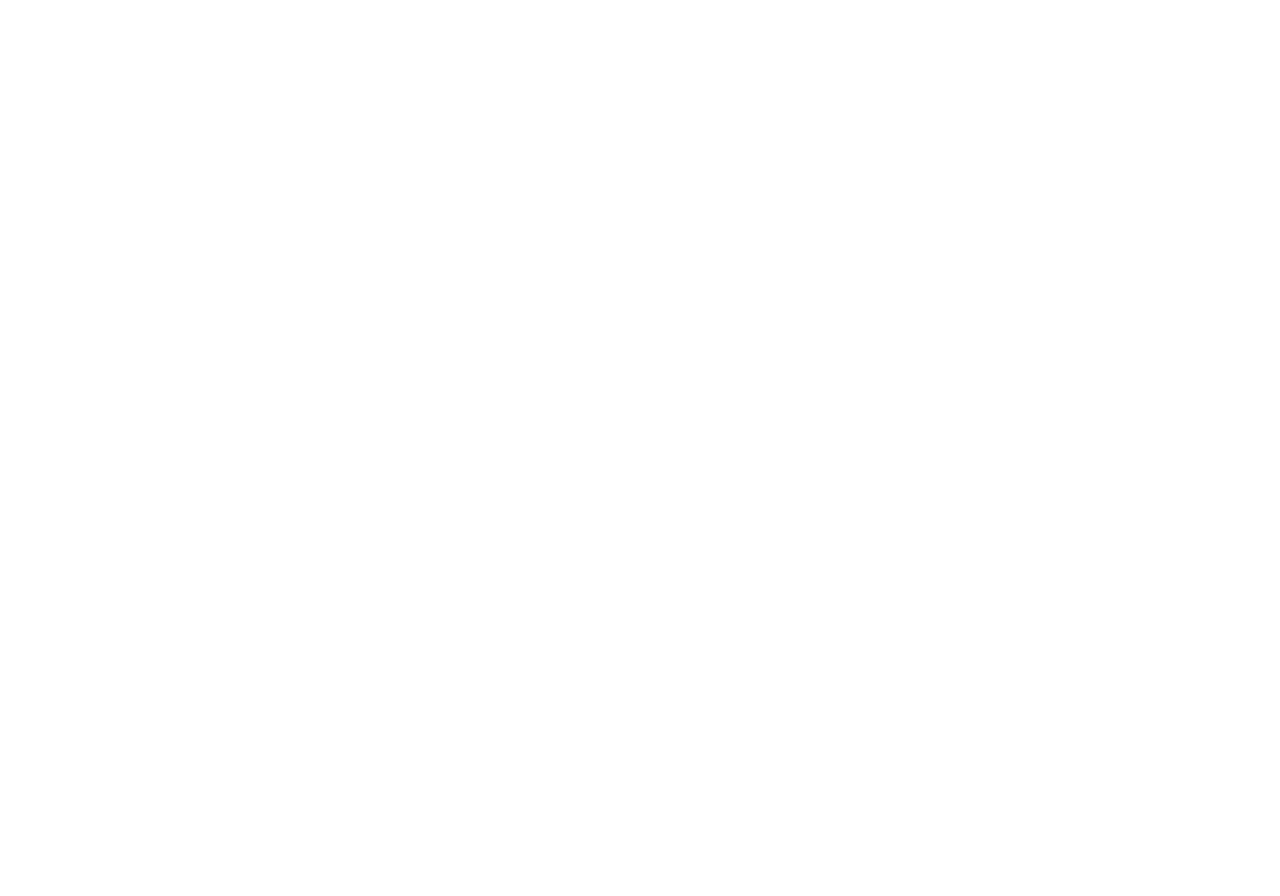
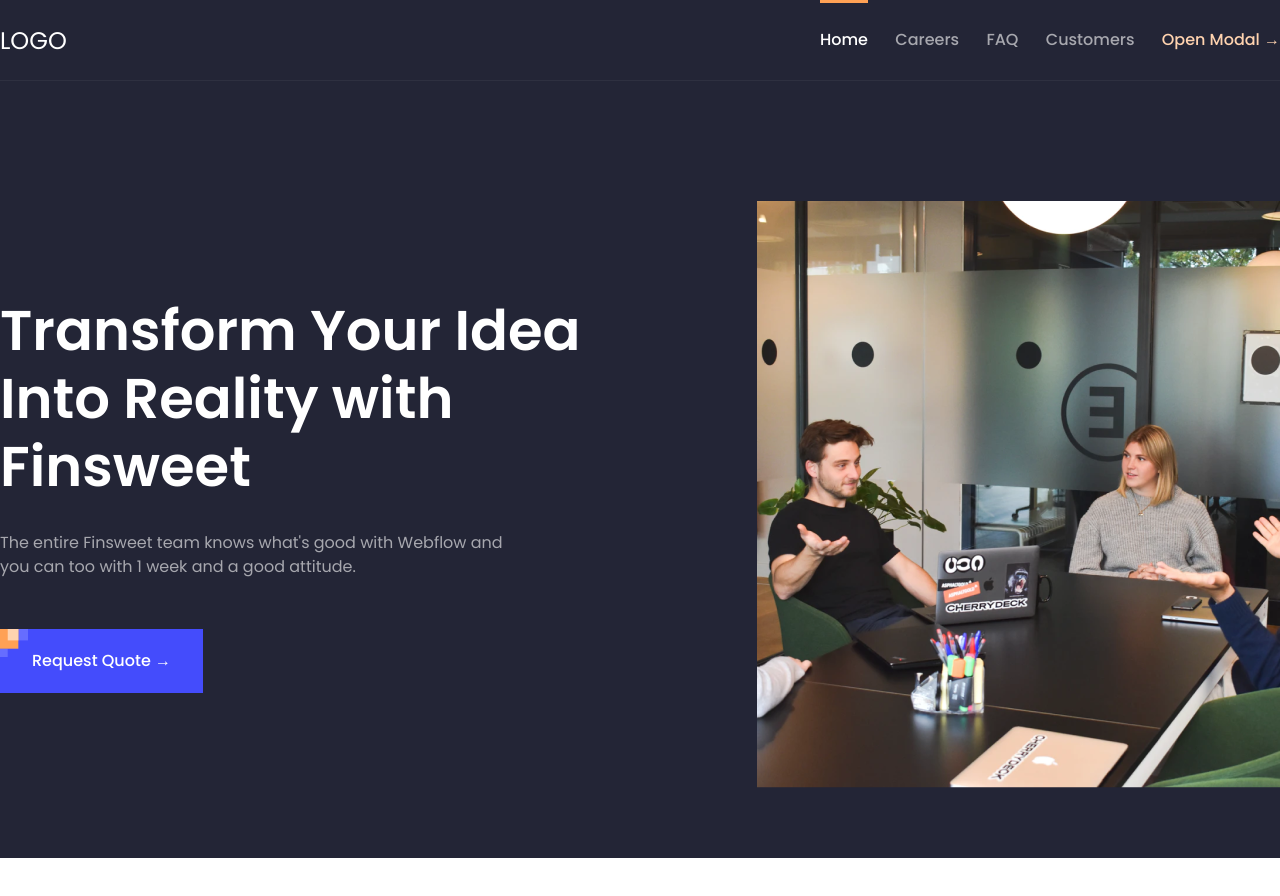
Before and after one commit to limassola/test-convert, a plain HTML site: page index.html in a window 1280 px wide. Before the commit the page ends 800 px from the top, so only its background shows below. Drawn offline with Linux system fonts and the light colour scheme.

Commit message:
feat: сверсать header

```diff
--- /dev/null
+++ b/Pages/index.css
@@ -0,0 +1,27 @@
+/* Fonts */
+  @import url('https://fonts.googleapis.com/css2?family=Poppins:wght@400;500;600&display=swap');
+
+/* Container */
+@import url(../blocks/container/container.css);
+
+/* Page */
+@import url(../blocks/page/page.css);
+
+/* Sections */
+@import url(../blocks/section/_home/section_home.css);
+
+/* Navbar */
+@import url(../blocks/navbar/navbar.css);
+@import url(../blocks/navbar/__logo/navbar__logo.css);
+
+/* Nav */
+@import url(../blocks/nav/nav.css);
+@import url(../blocks/nav/__item/nav__item.css);
+@import url(../blocks/nav/__item/_active/nav__item_active.css);
+
+/* Header */
+@import url(../blocks/header/header.css);
+@import url(../blocks/header/__title/header__title.css);
+@import url(../blocks/header/__text/header__text.css);
+@import url(../blocks/header/__button/header__button.css);
+@import url(../blocks/header/__button/header__button-image.css);
--- /dev/null
+++ b/blocks/container/container.css
@@ -0,0 +1,4 @@
+.container {
+    max-width: 1280px;
+    margin: 0 auto;
+}
--- /dev/null
+++ b/blocks/header/__button/header__button-image.css
@@ -0,0 +1,5 @@
+.header__button-image {
+    position: absolute;
+    top: 0;
+    left: 0;
+}
--- /dev/null
+++ b/blocks/header/__button/header__button.css
@@ -0,0 +1,12 @@
+.header__button {
+    position: relative;
+    font-family: 'Poppins';
+    font-style: normal;
+    font-weight: 500;
+    font-size: 16px;
+    line-height: 24px;
+    color: #FFFF;
+    background-color: #444CFC;
+    border: none;
+    padding: 20px 32px 20px 32px;
+}
--- /dev/null
+++ b/blocks/header/__text/header__text.css
@@ -0,0 +1,9 @@
+.header__text {
+    font-style: normal;
+    font-weight: 400;
+    font-size: 16px;
+    line-height: 24px;
+    color: rgba(255, 255, 255, .6);
+    max-width: 528px;
+    margin: 0 0 50px 0;
+}
--- /dev/null
+++ b/blocks/header/__title/header__title.css
@@ -0,0 +1,9 @@
+.header__title {
+    font-weight: 600;
+    font-size: 56px;
+    line-height: 68px;
+    color: #FFFFFF;
+    max-width: 624px;
+    margin: 0 0 30px 0;
+    padding: 0;
+}
--- /dev/null
+++ b/blocks/header/header.css
@@ -0,0 +1,6 @@
+.header {
+    display: flex;
+    align-items: center;
+    justify-content: space-between;
+    padding-bottom: 70px;
+}
--- /dev/null
+++ b/blocks/nav/__item/_active/nav__item_active.css
@@ -0,0 +1,13 @@
+.nav__item_active {
+   color: #fff;
+
+
+}
+
+.nav__item_active::before {
+    content: "";
+    position: absolute;
+    top: 0;
+    width: 48px;
+    border-top: 3px solid rgba(255, 161, 85, 1);
+}
--- /dev/null
+++ b/blocks/nav/__item/nav__item.css
@@ -0,0 +1,4 @@
+.nav__item:last-child {
+    color: rgba(255, 211, 175, 1);
+    margin: 0;
+}
--- /dev/null
+++ b/blocks/nav/nav.css
@@ -0,0 +1,12 @@
+.nav {
+    list-style-type: none;
+    display: flex;
+    flex-direction: row;
+    justify-content: space-between;
+    min-width: 460px;
+    color: rgba(255, 255, 255, .6);
+    font-weight: 500;
+    font-size: 16px;
+    line-height: 24px;
+    margin: 0;
+}
--- /dev/null
+++ b/blocks/navbar/__logo/navbar__logo.css
@@ -0,0 +1,5 @@
+.navbar__logo {
+    font-weight: 400;
+    font-size: 24px;
+    line-height: 29px;
+}
--- /dev/null
+++ b/blocks/navbar/navbar.css
@@ -0,0 +1,10 @@
+.navbar {
+    display: flex;
+    flex-direction: row;
+    justify-content: space-between;
+    align-items: center;
+    height: 80px;
+    color: #FFFFFF;
+    border-bottom: 1px solid rgba(255, 255, 255, 0.05);
+    margin-bottom: 120px;
+}
--- /dev/null
+++ b/blocks/page/page.css
@@ -0,0 +1,7 @@
+.page {
+    width: 100%;
+    padding: 0;
+    margin: 0;
+    font-family: 'Poppins', sans-serif;
+    font-style: normal;
+}
--- /dev/null
+++ b/blocks/section/_home/section_home.css
@@ -0,0 +1,4 @@
+.section_home {
+    background-color: #232536;
+    margin-bottom: 130px;
+}
--- a/index.html
+++ b/index.html
@@ -4,9 +4,34 @@
     <meta charset="UTF-8">
     <meta http-equiv="X-UA-Compatible" content="IE=edge">
     <meta name="viewport" content="width=device-width, initial-scale=1.0">
+    <link rel="stylesheet" href="./Pages/index.css">
     <title>Document</title>
 </head>
-<body>
+<body class="page">
+    <section class="section_home">
+        <div class="container">
+            <header class="navbar">
+                    <p class="navbar__logo">LOGO</p>
+                    <ul class="nav">
+                        <li class="nav__item nav__item_active">Home</li>
+                        <li class="nav__item">Careers</li>
+                        <li class="nav__item">FAQ</li>
+                        <li class="nav__item">Customers</li>
+                        <li class="nav__item">Open Modal &rarr;</li>
+                    </ul>
+            </header>
+            <div class="container">
+                <div class="header">
+                    <div class="header__item">
+                        <h1 class="header__title">Transform Your Idea Into Reality with Finsweet</h1>
+                        <p class="header__text">The entire Finsweet team knows what's good with Webflow and you can too with 1 week and a good attitude.</p>
+                        <button class="header__button"><img class="header__button-image" src="./images/Shapes.svg"> Request Quote &rarr;</button>
+                    </div>
+                    <img src="./images/header_image.png" alt="interview">
+                </div>
+            </div>
+        </div>
+    </section>
 
 </body>
 </html>
```
Also changed, not shown: images/Shapes.svg (added), images/careers_image.png (added), images/header_image.png (added).
